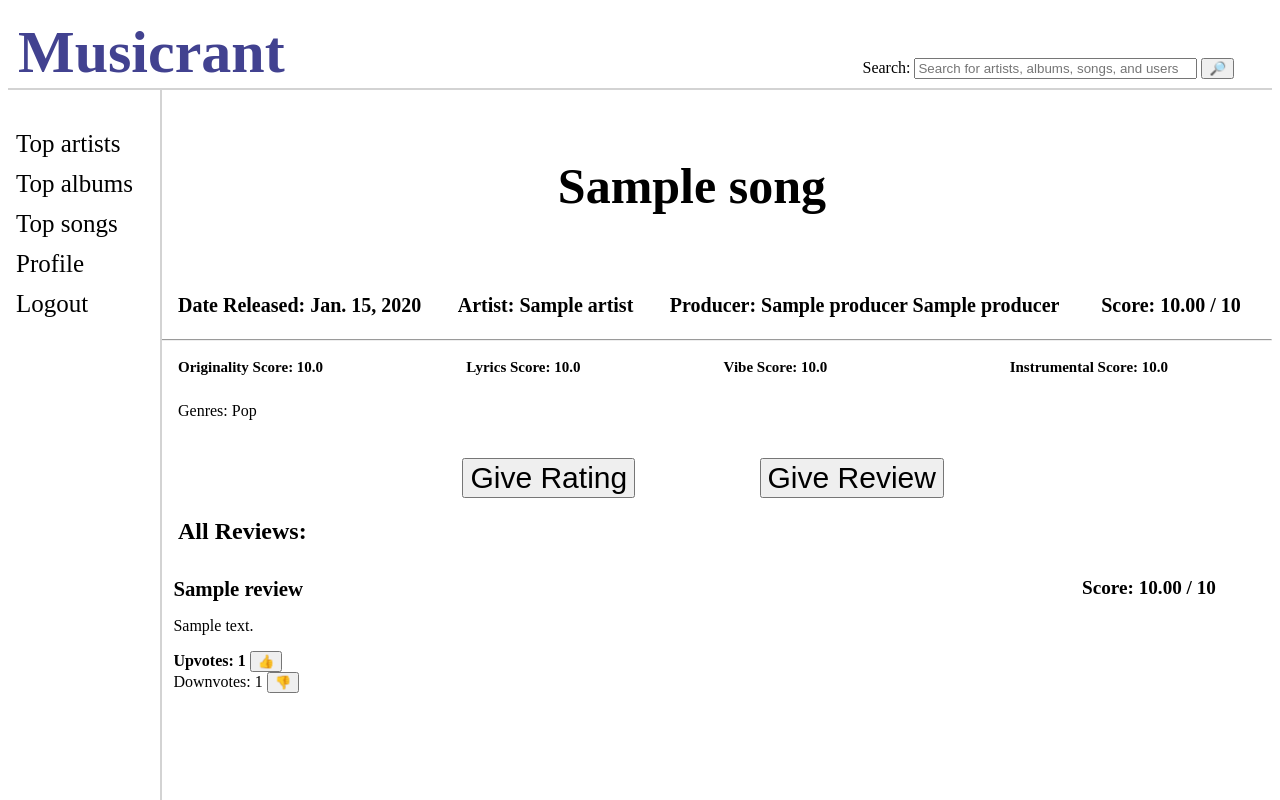
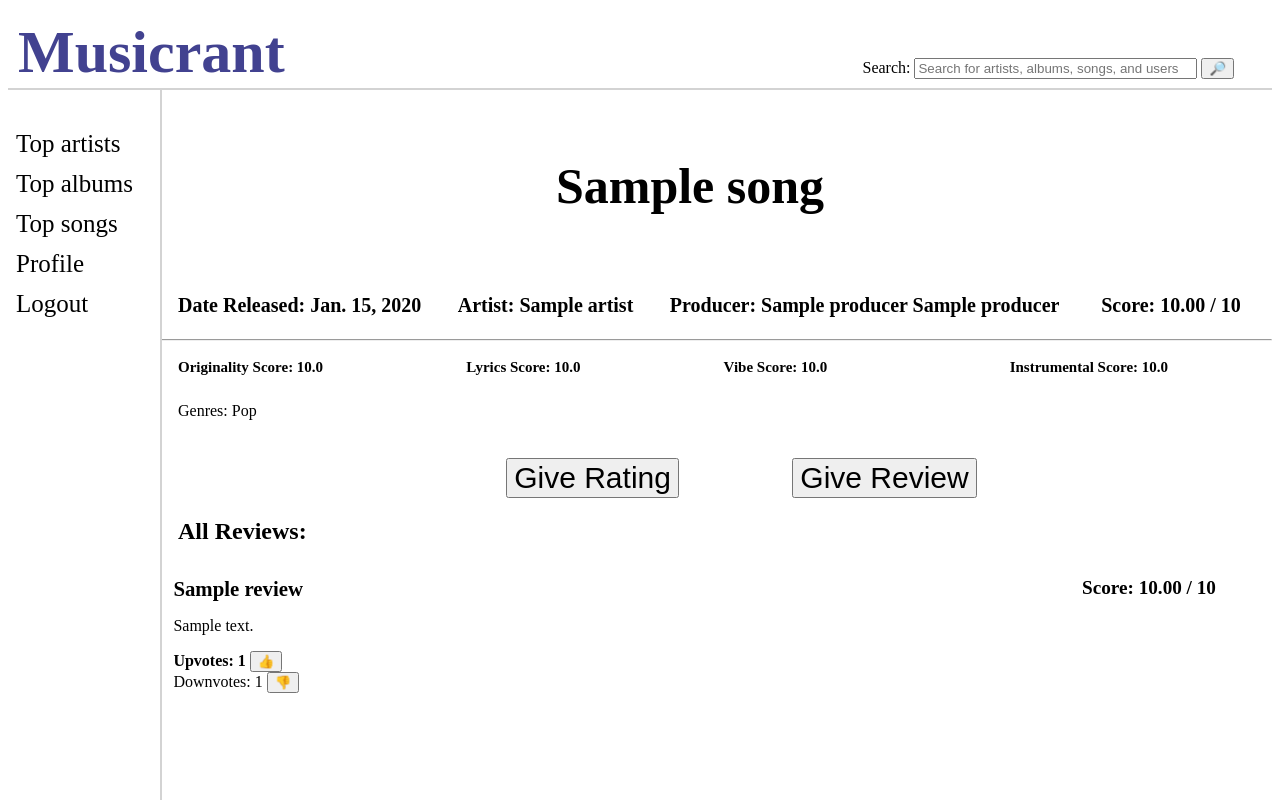
Before and after one commit to alexchchen/musicrant, a Django app: page /song/1 in a window 1280 px wide. Run offline with Django 4.2, Linux system fonts and the light colour scheme; a user stored in the database is signed in; tables that the repository leaves empty hold one stand-in row (values such as "Sample post").

Commit message:
Centre elements on pages better

```diff
--- a/471Project/MyProject/FirstApp/templates/singleAlbum.html
+++ b/471Project/MyProject/FirstApp/templates/singleAlbum.html
@@ -92,12 +92,12 @@
       }
       .Rating {
         font-size: 30px;
-        margin-left: 26%;
+        margin-left: 30%;
         margin-top: 2%;
       }
       .Review {
         font-size: 30px;
-        margin-left: 11%;
+        margin-left: 10%;
       }
       .GenreParagraph {
         font-size: 16px;
--- a/471Project/MyProject/FirstApp/templates/singleSong.html
+++ b/471Project/MyProject/FirstApp/templates/singleSong.html
@@ -8,7 +8,8 @@
     <style>
       {% block pageStyle %}
       .songPageTitle {
-        margin-left: 43.5%;
+        text-align: center;
+        margin-left: 100px;
         font-size: 50px;
         font-weight: bold;
       }
@@ -85,12 +86,12 @@
       }
       .Rating {
         font-size: 30px;
-        margin-left: 26%;
+        margin-left: 30%;
         margin-top: 2%;
       }
       .Review {
         font-size: 30px;
-        margin-left: 11%;
+        margin-left: 10%;
       }
       .GenreParagraph {
         font-size: 16px;
```
